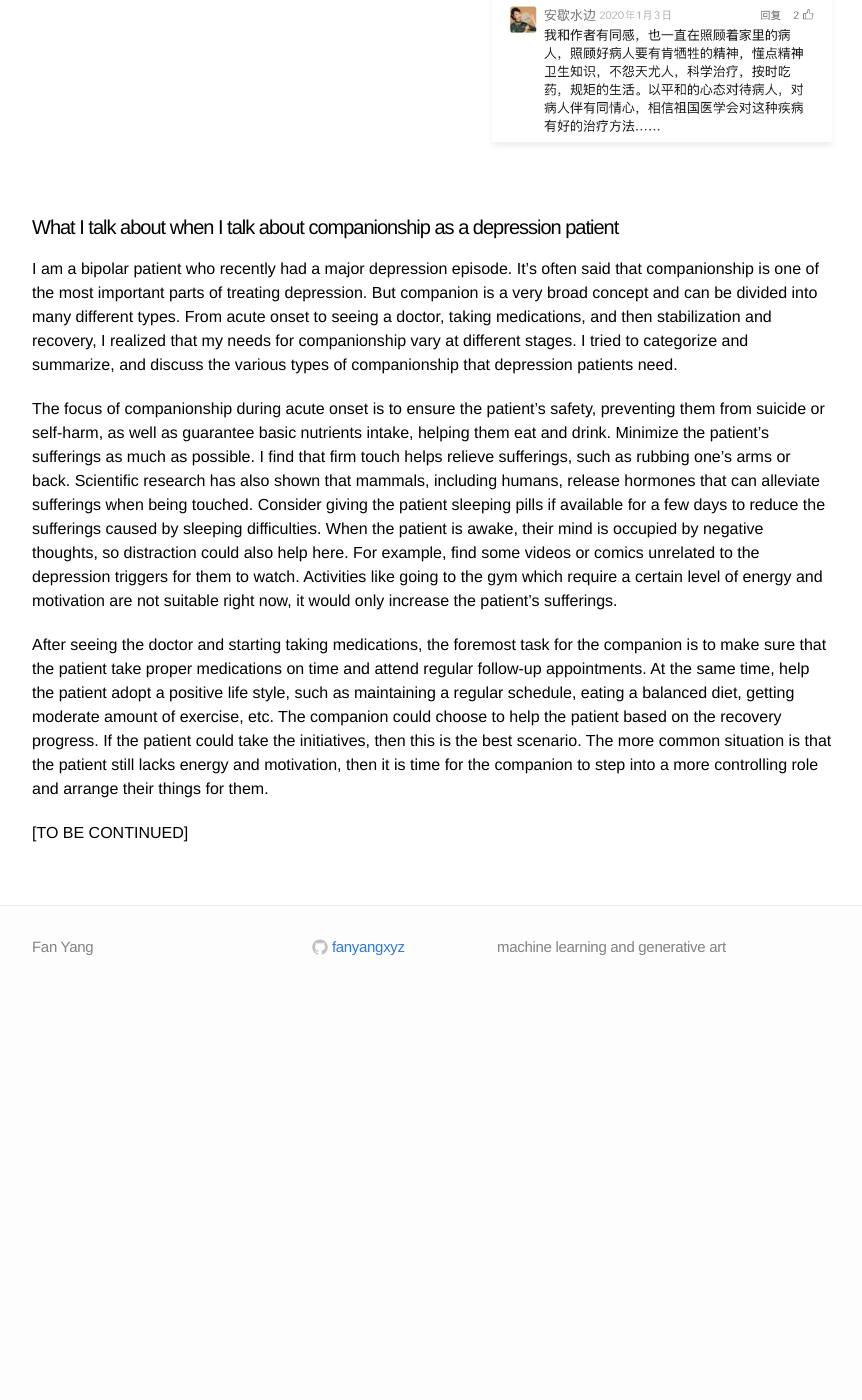
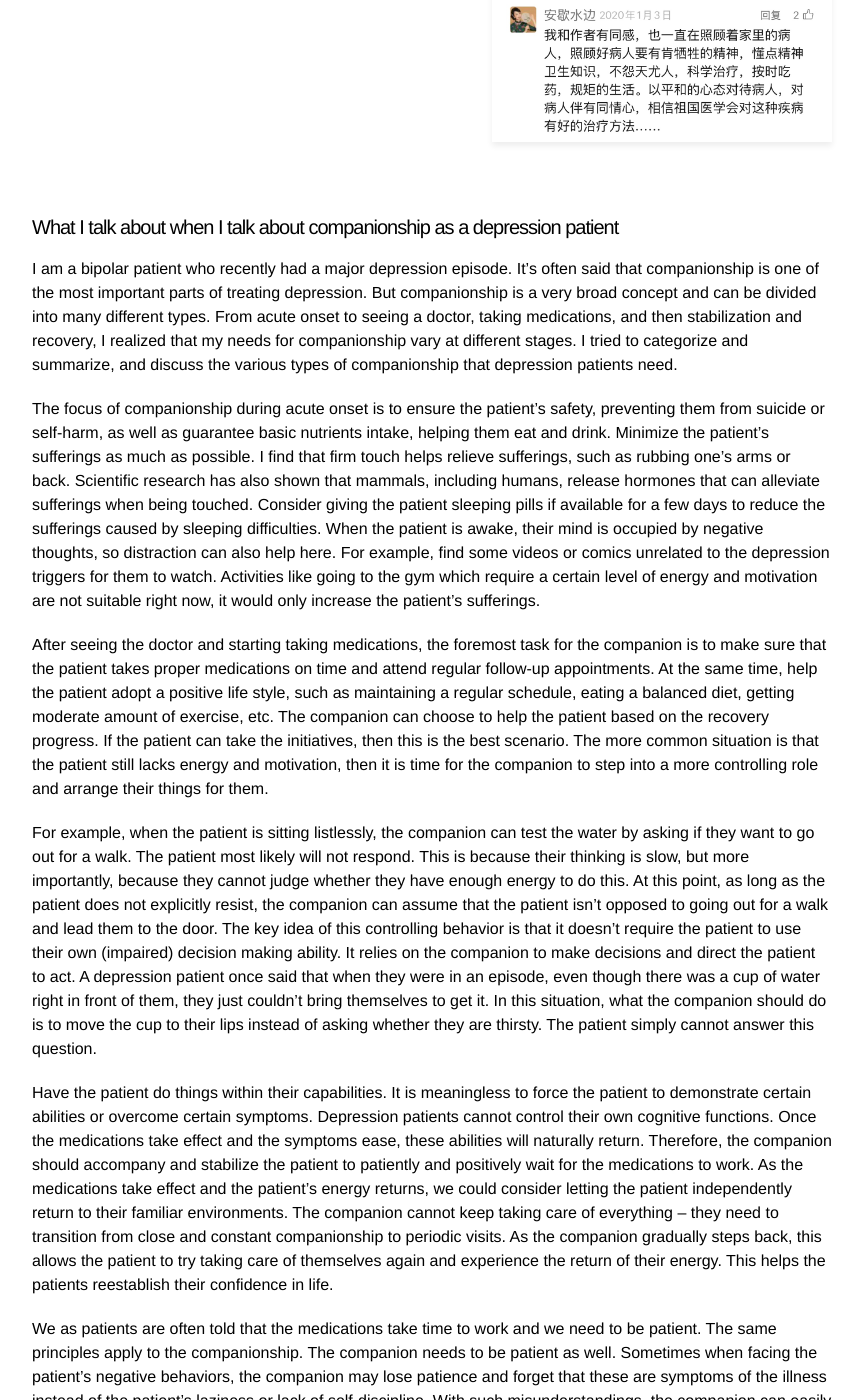
Before and after one commit to fanyangxyz/fanyangxyz.github.io, a Jekyll site: the page built from _posts/2025-09-29-companionship.md, in a window 1280 px wide and 1400 px high, scrolled down 796 px. Shown: the whole window, without its empty margins (208-1070 px from the left). Built offline with Jekyll 4.4.1, drawn with Linux system fonts in a browser that asks for light colours; before the commit the page ends 1799 px from its top, so only the background shows below that; some of the changed text lies outside the part shown.

Commit message:
finished

```diff
--- a/_posts/2025-09-29-companionship.md
+++ b/_posts/2025-09-29-companionship.md
@@ -1,7 +1,7 @@
 ---
 layout: post
 title:  "Companionship"
-excerpt: "How we could support depressed people"
+excerpt: "What I talk about when I talk about companionship as a depression patient"
 img: "/assets/companionship/thumb.jpg"
 date: 2025-09-29 17:10:00
 tags: [mental health]
@@ -29,7 +29,7 @@
 #### What I talk about when I talk about companionship as a depression patient
 I am a bipolar patient who recently had a major depression episode.
 It's often said that companionship is one of the most important parts of treating depression.
-But companion is a very broad concept and can be divided into many different types.
+But companionship is a very broad concept and can be divided into many different types.
 From acute onset to seeing a doctor, taking medications, and then stabilization and recovery,
 I realized that my needs for companionship vary at different stages.
 I tried to categorize and summarize, and discuss the various types of companionship that depression patients need.
@@ -40,19 +40,74 @@
 I find that firm touch helps relieve sufferings, such as rubbing one's arms or back.
 Scientific research has also shown that mammals, including humans, release hormones that can alleviate sufferings when being touched.
 Consider giving the patient sleeping pills if available for a few days to reduce the sufferings caused by sleeping difficulties.
-When the patient is awake, their mind is occupied by negative thoughts, so distraction could also help here.
+When the patient is awake, their mind is occupied by negative thoughts, so distraction can also help here.
 For example, find some videos or comics unrelated to the depression triggers for them to watch.
 Activities like going to the gym which require a certain level of energy and motivation are not suitable right now,
 it would only increase the patient's sufferings.
 
 After seeing the doctor and starting taking medications, the foremost task for the companion is to make sure that the patient
-take proper medications on time and attend regular follow-up appointments.
+takes proper medications on time and attend regular follow-up appointments.
 At the same time, help the patient adopt a positive life style, such as maintaining a regular schedule, eating a balanced diet,
 getting moderate amount of exercise, etc.
-The companion could choose to help the patient based on the recovery progress.
-If the patient could take the initiatives, then this is the best scenario.
+The companion can choose to help the patient based on the recovery progress.
+If the patient can take the initiatives, then this is the best scenario.
 The more common situation is that the patient still lacks energy and motivation,
 then it is time for the companion to step into a more controlling role and
 arrange their things for them.
 
-[TO BE CONTINUED]
+For example, when the patient is sitting listlessly, the companion can test the water by asking if they want to go out for a walk.
+The patient most likely will not respond.
+This is because their thinking is slow, but more importantly, because they cannot judge whether they have enough energy to do this.
+At this point, as long as the patient does not explicitly resist,
+the companion can assume that the patient isn't opposed to going out for a walk and lead them to the door.
+The key idea of this controlling behavior is that it doesn't require the patient to use their own (impaired) decision making ability.
+It relies on the companion to make decisions and direct the patient to act.
+A depression patient once said that when they were in an episode,
+even though there was a cup of water right in front of them,
+they just couldn't bring themselves to get it.
+In this situation, what the companion should do is to move the cup to their lips instead of asking whether they are thirsty.
+The patient simply cannot answer this question.
+
+Have the patient do things within their capabilities.
+It is meaningless to force the patient to demonstrate certain abilities or overcome certain symptoms.
+Depression patients cannot control their own cognitive functions.
+Once the medications take effect and the symptoms ease, these abilities will naturally return.
+Therefore, the companion should accompany and stabilize the patient to patiently and positively wait for the medications to work.
+As the medications take effect and the patient's energy returns,
+we could consider letting the patient independently return to their familiar environments.
+The companion cannot keep taking care of everything --
+they need to transition from close and constant companionship to periodic visits.
+As the companion gradually steps back, this allows the patient to try taking care of themselves again
+and experience the return of their energy.
+This helps the patients reestablish their confidence in life.
+
+We as patients are often told that the medications take time to work and we need to be patient.
+The same principles apply to the companionship.
+The companion needs to be patient as well.
+Sometimes when facing the patient's negative behaviors,
+the companion may lose patience and forget that these are symptoms of the illness instead of the patient's laziness or lack of self-discipline.
+With such misunderstandings, the companion can easily become angry.
+They might even provoke, threaten, or intimidate the patient in order to change them,
+causing unnecessary psychological distress.
+This type of companionship is not only unwanted but also harmful.
+
+In the final recovery phase, the patient's need for companionship gradually shifts towards actively seeking out companion.
+To learn more about the illness and how to live with it long-term, the patient should consult books or professionals.
+To understand themselves more, the patient should reach out to people who care about them and understand the illness well.
+Finally, in this internet age with information overload,
+it is essential to approach the contents on social media with great caution and not to believe anything blindly.
+The companion can work together with the patient to gather and filter information,
+preventing them from being disturbed by false or biased information.
+
+Lastly, the companion must also take good care of themselves.
+Providing long-term care for people with mental illness takes a toll both physically and mentally.
+The companion needs to make sure that their own life is not affected negatively too much.
+If the companion breaks down, it is a huge shock to the patient.
+Also, when the patient is extremely sad, they are either ruminating the past or feeling anxious about the future.
+If they say anything extreme which hurts the companion, the companion is better to be understanding and forgive them,
+as these are not words from a normal person.
+
+I am eternally grateful to my family, peers, teachers, and friends who have accompanied me.
+I do not know how to repay them.
+Now I share my experience in order to help others.
+I think of this relay as a way of giving back.
```
